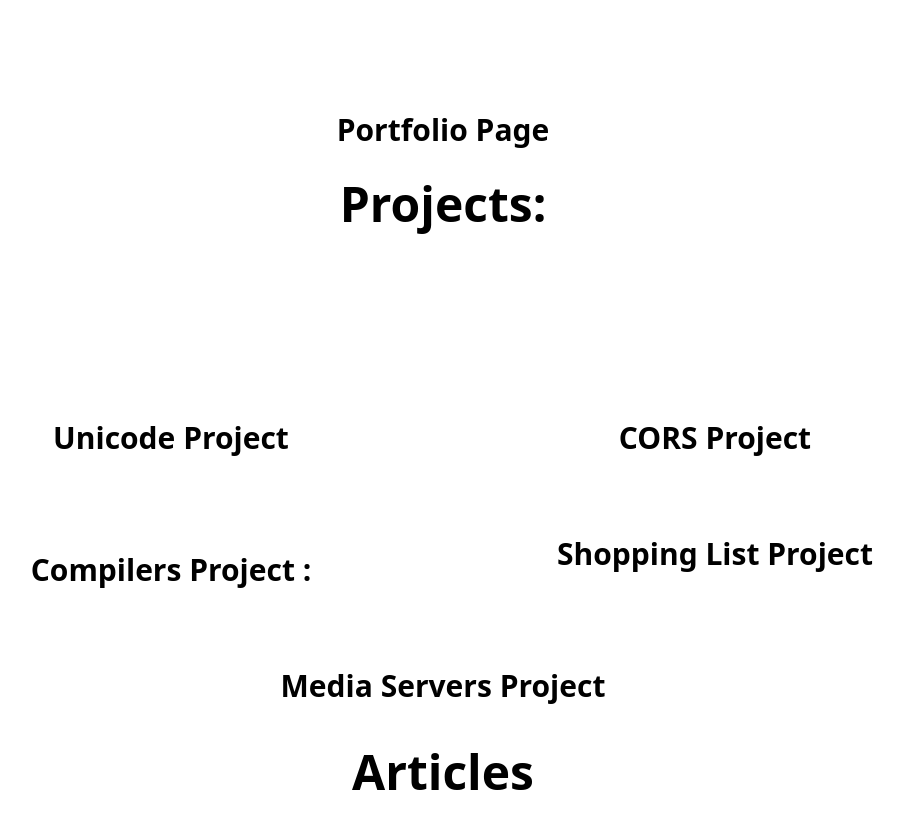
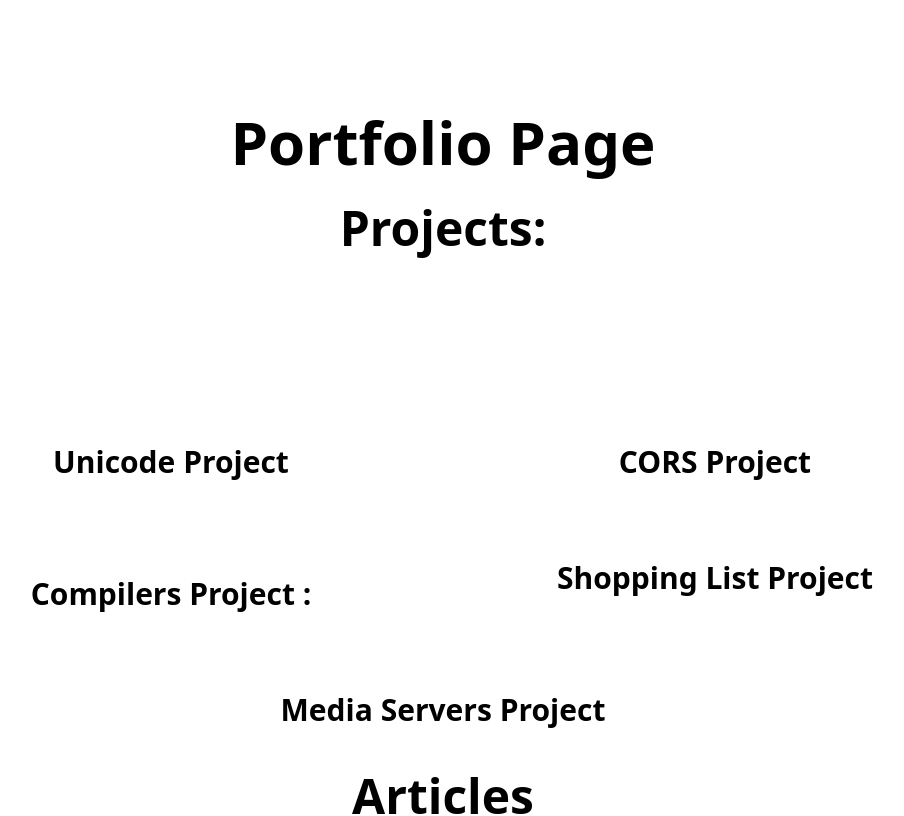
Before and after one commit to PranoSA/New-Portfolio-Site, a Next.js app: page / in a window 1280 px wide. Shown: the top 816 px of the page, without its empty margins (197-1101 px from the left). Built offline with nearby package versions, Linux system fonts and the light colour scheme.

Commit message:
change page tsx

```diff
--- a/src/app/page.tsx
+++ b/src/app/page.tsx
@@ -548,7 +548,7 @@ export default function Home() {
     <main className="flex w-full min-h-screen justify-center` p-24">
       <div className="flex flex-wrap justify-center w-full">
         <div className="w-full  p-4 text-center">
-          <h1 className="w-full text-3xl font-bold"> Portfolio Page </h1>
+          <h1 className="w-full text-6xl font-bold"> Portfolio Page </h1>
         </div>
 
         <div className="w-full p-4 text-center pb-40">
```
